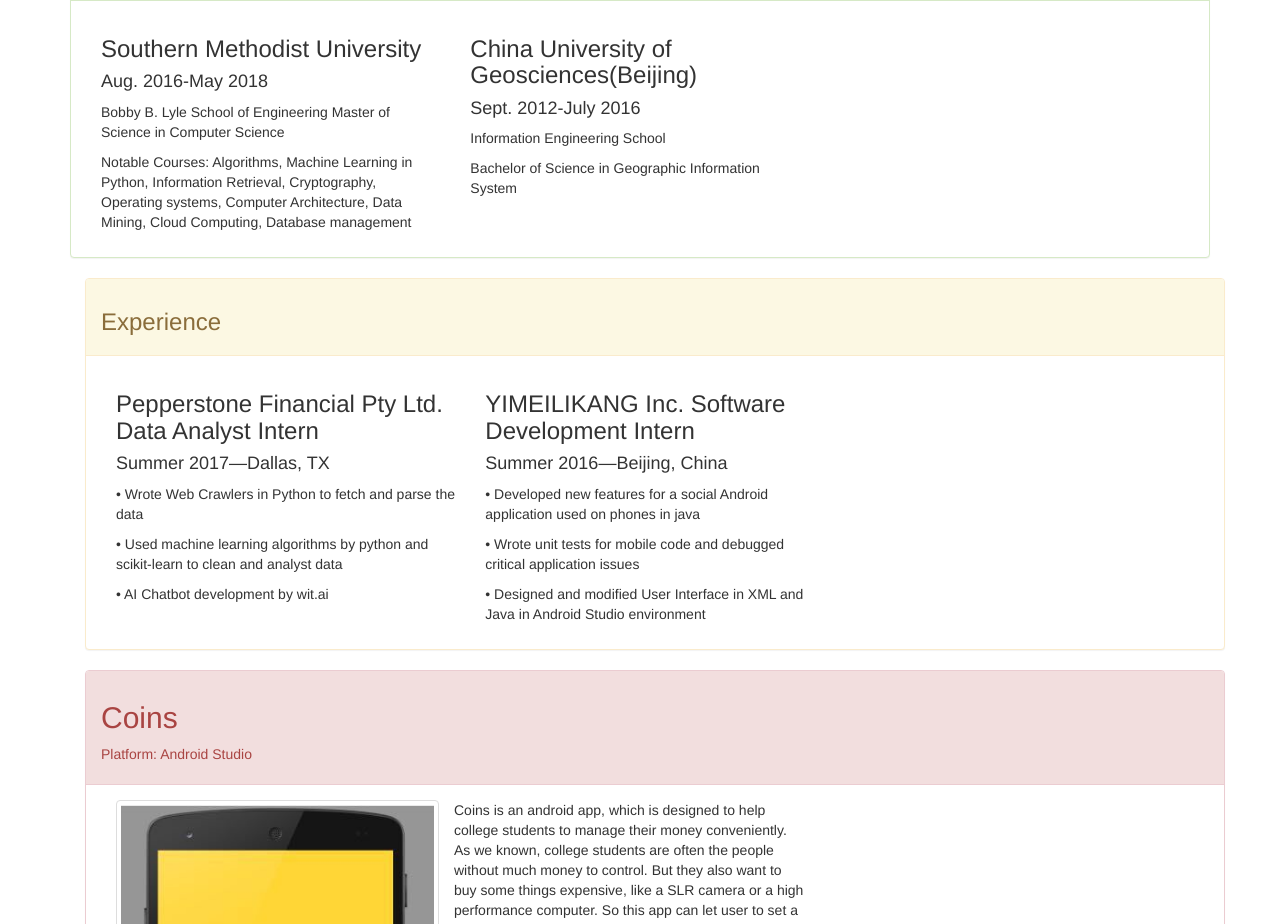
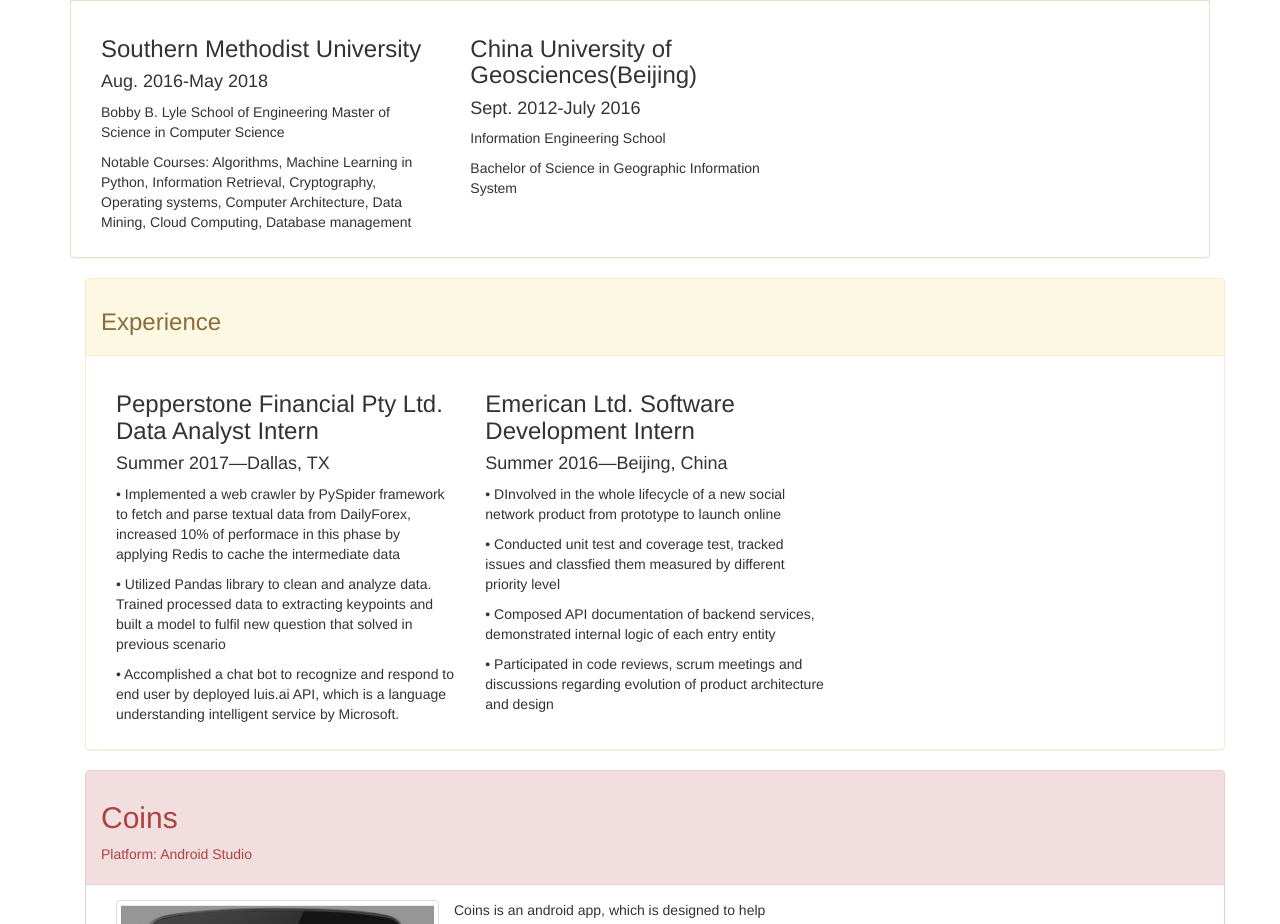
Before and after one commit to Aristotleyyw/Aristotleyyw.github.io, a plain HTML site: page index.html in a window 1280 px wide. Shown: the part 359-1283 px from the top of the page. Drawn offline with nearby package versions, Linux system fonts and the light colour scheme; a script that the page names is missing.

Commit message:
update experience

```diff
--- a/index.html
+++ b/index.html
@@ -73,16 +73,20 @@
       <div class="col-sm-4">
         <h3>Pepperstone Financial Pty Ltd. Data Analyst Intern    </h3>
         <h4>Summer 2017—Dallas, TX </h4>
-        <p>• Wrote Web Crawlers in Python to fetch and parse the data  </p>
-        <p>• Used machine learning algorithms by python and scikit-learn to clean and analyst data</p>
-        <p>• AI Chatbot development by wit.ai  </p>
+        <p>• Implemented a web crawler by PySpider framework to fetch and parse textual data from DailyForex,
+	     increased 10% of performace in this phase by applying Redis to cache the intermediate data  </p>
+        <p>• Utilized Pandas library to clean and analyze data. Trained processed data to extracting keypoints
+	     and built a model to fulfil new question that solved in previous scenario</p>
+        <p>• Accomplished a chat bot to recognize and respond to end user by deployed luis.ai API,
+	     which is a language understanding intelligent service by Microsoft. </p>
       </div>
       <div class="col-sm-4">
-        <h3> YIMEILIKANG Inc. Software Development Intern</h3>
+        <h3> Emerican Ltd. Software Development Intern</h3>
         <h4>Summer 2016—Beijing, China           </h4>
-        <p>• Developed new features for a social Android application used on phones in java </p>
-        <p>• Wrote unit tests for mobile code and debugged critical application issues  </p>
-        <p>• Designed and modified User Interface in XML and Java in Android Studio environment  </p>
+        <p>• DInvolved in the whole lifecycle of a new social network product from prototype to launch online </p>
+	<P>• Conducted unit test and coverage test, tracked issues and classfied them measured by different priority level</p>
+        <p>• Composed API documentation of backend services, demonstrated internal logic of each entry entity </p>
+        <p>• Participated in code reviews, scrum meetings and discussions regarding evolution of product architecture and design  </p>
       </div>
   	</div>
   </div>
```
